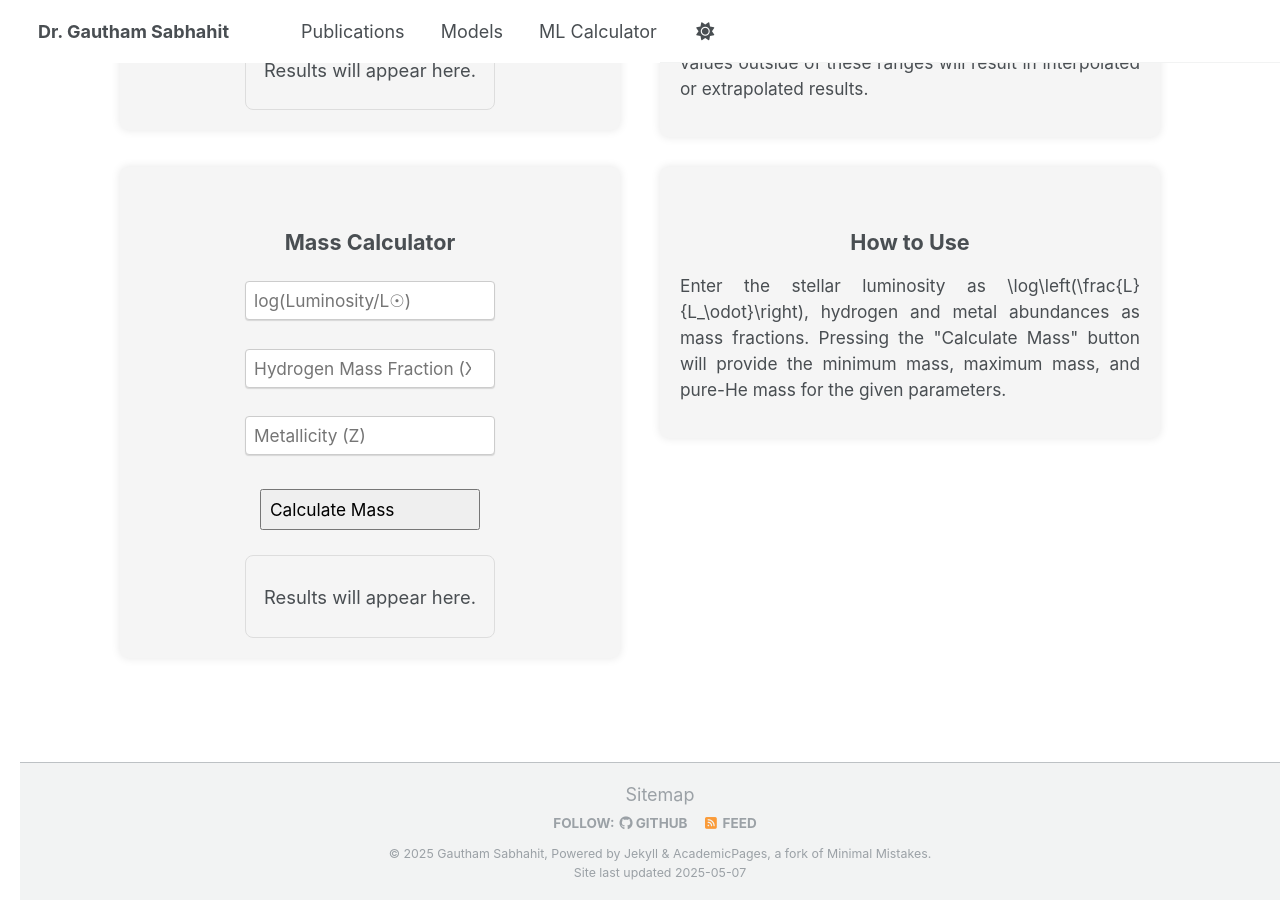
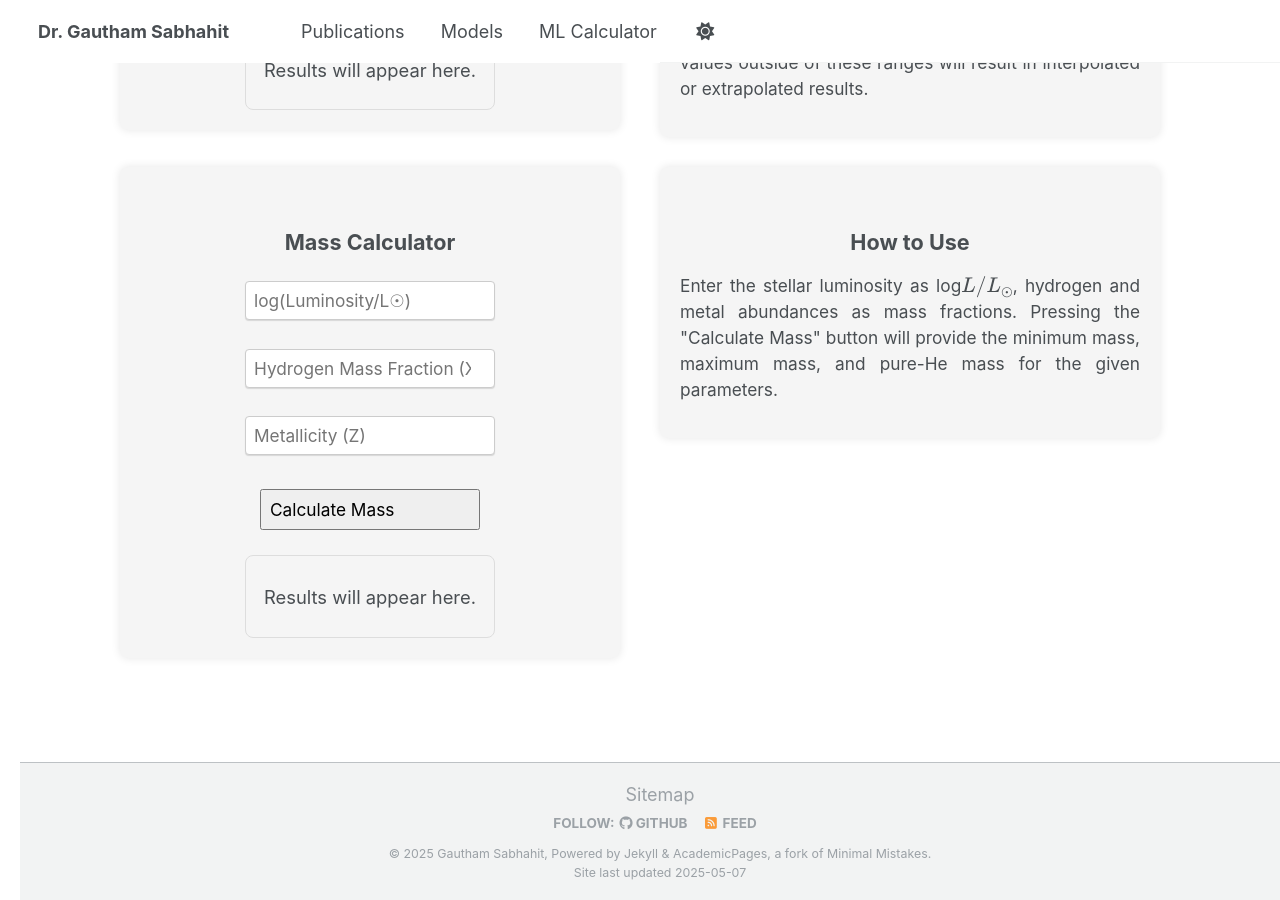
Before and after one commit to Mdot-com/mdot.com, a Jekyll site: the page built from ml-calculator.md, in a window 1280 px wide and 900 px high, scrolled down 1811 px. Built offline with Jekyll 4.4.1, drawn with Linux system fonts in a browser that asks for light colours.

Commit message:
Update ml-calculator.md

```diff
--- a/ml-calculator.md
+++ b/ml-calculator.md
@@ -124,7 +124,7 @@ title: Mass-Luminosity Calculator
   <div style="width: 500px; background-color: #f5f5f5; padding: 20px; border-radius: 8px; box-shadow: 0 0 10px rgba(0,0,0,0.1); display: flex; justify-content: flex-start; align-items: flex-start; box-sizing: border-box;">
     <div style="text-align: justify;">
       <h2 style="text-align: center; font-size: 1em;">How to Use</h2>
-      <p style="font-size: 0.8em;">Enter the stellar luminosity as \log\left(\frac{L}{L_\odot}\right), hydrogen and metal abundances as mass fractions. Pressing the "Calculate Mass" button will provide the minimum mass, maximum mass, and pure-He mass for the given parameters.</p>
+      <p style="font-size: 0.8em;">Enter the stellar luminosity as log\(L/L_\odot\), hydrogen and metal abundances as mass fractions. Pressing the "Calculate Mass" button will provide the minimum mass, maximum mass, and pure-He mass for the given parameters.</p>
     </div>
   </div>
 </div>
```
